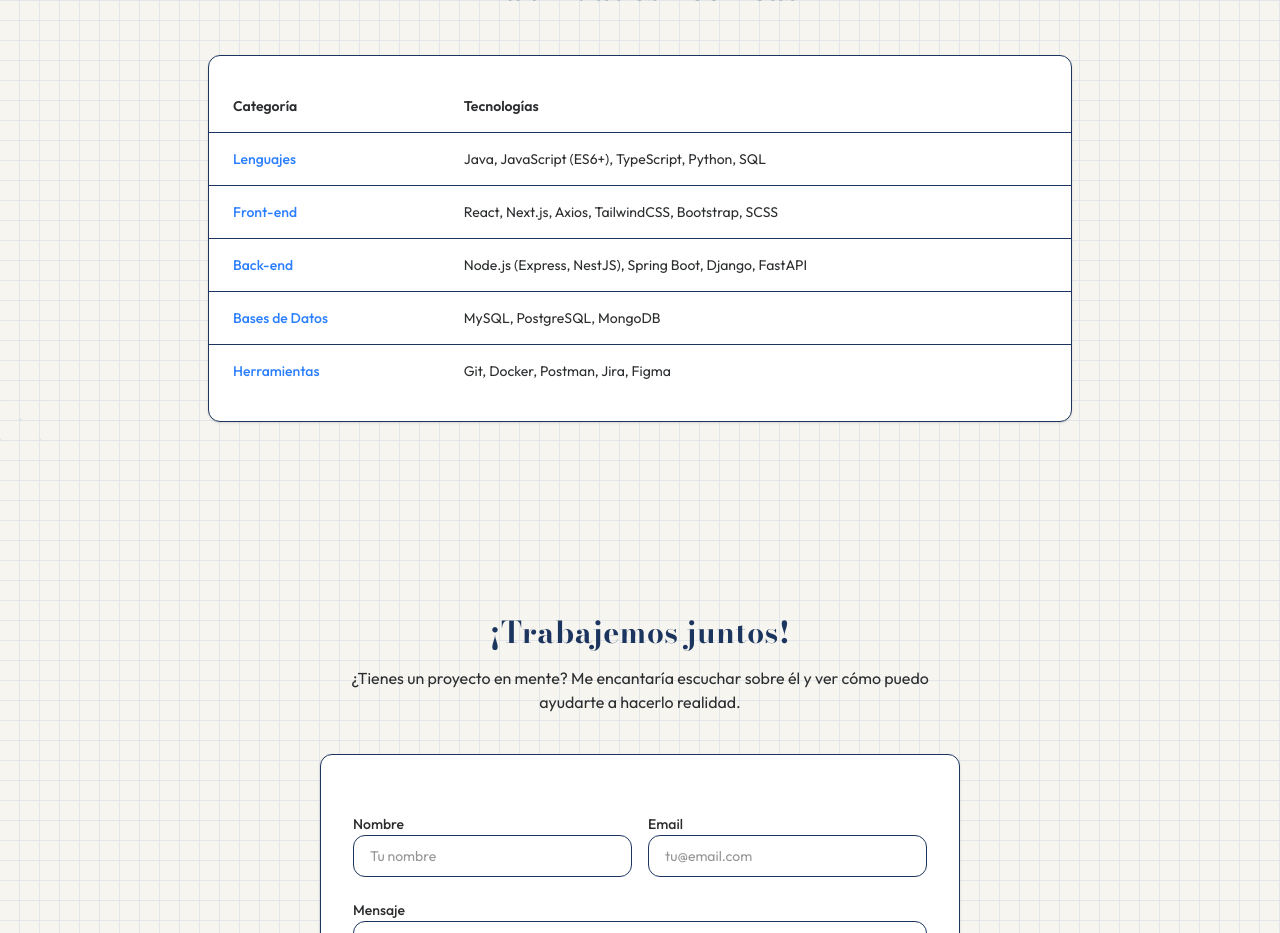
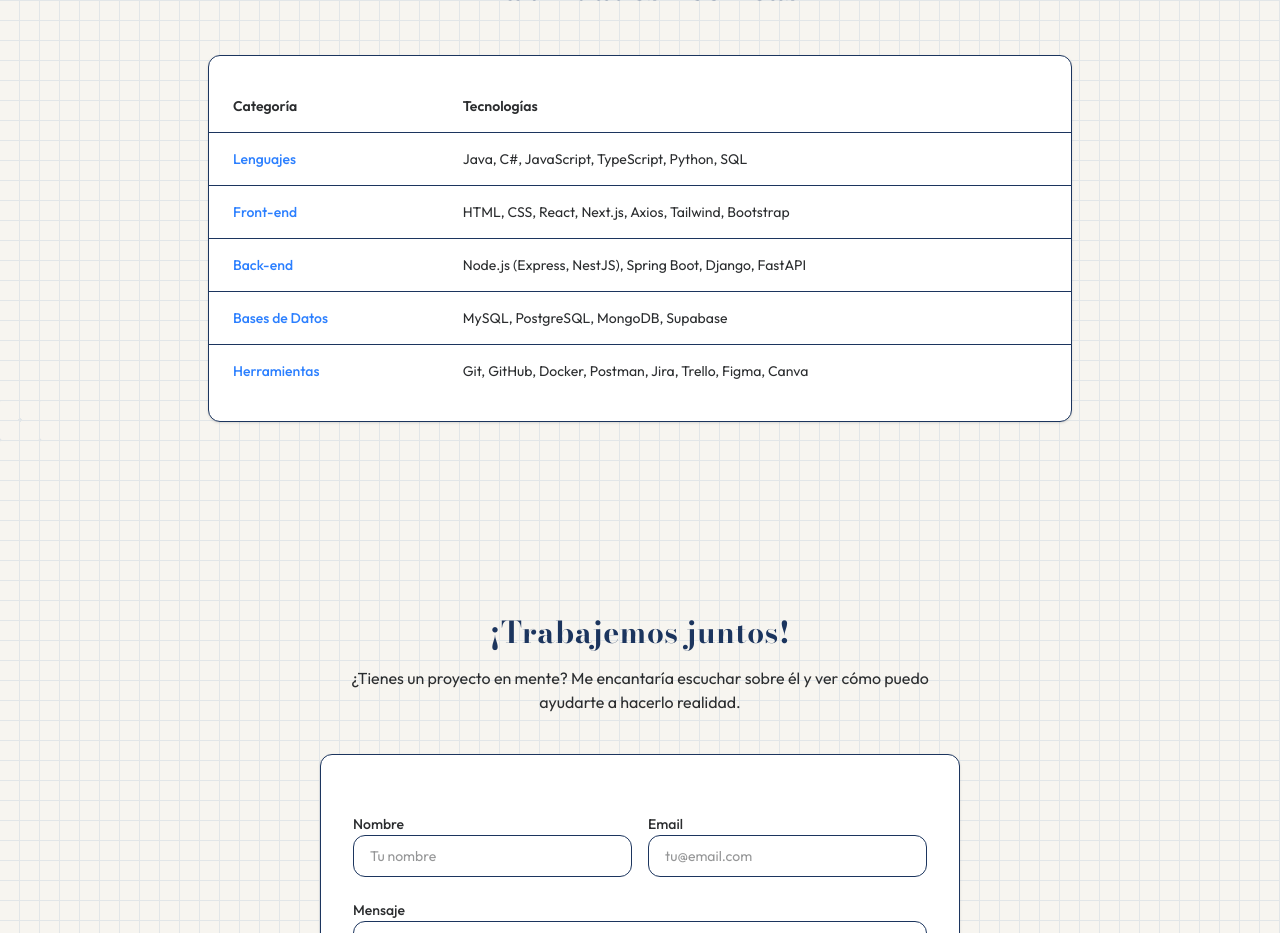
Before and after one commit to MatiasSaavedra7/portfolio-app, a Next.js app: page / in a window 1280 px wide. Shown: the part 5200-6133 px from the top of the page. Built offline with nearby package versions, Linux system fonts and the light colour scheme.

Commit message:
Actualizacion del CV, Skills y mejoras UI

```diff
--- a/src/components/navbar.tsx
+++ b/src/components/navbar.tsx
@@ -33,7 +33,7 @@ export default function Navbar() {
     <nav
       className={`fixed top-0 left-0 right-0 z-50 transition-all duration-300 ${
         scrolled
-          ? "mx-4 mt-3 rounded-2xl border border-border/50 bg-background/80 backdrop-blur-xl shadow-2xl"
+          ? "mx-4 mt-3 rounded-2xl border border-border/50 backdrop-blur-md shadow-2xl"
           : "bg-transparent"
       }`}
     >
--- a/src/data/skills.json
+++ b/src/data/skills.json
@@ -2,12 +2,12 @@
   {
     "categoryEs": "Lenguajes",
     "categoryEn": "Languages",
-    "tech": "Java, JavaScript (ES6+), TypeScript, Python, SQL"
+    "tech": "Java, C#, JavaScript, TypeScript, Python, SQL"
   },
   {
     "categoryEs": "Front-end",
     "categoryEn": "Front-end",
-    "tech": "React, Next.js, Axios, TailwindCSS, Bootstrap, SCSS"
+    "tech": "HTML, CSS, React, Next.js, Axios, Tailwind, Bootstrap"
   },
   {
     "categoryEs": "Back-end",
@@ -17,11 +17,11 @@
   {
     "categoryEs": "Bases de Datos",
     "categoryEn": "Databases",
-    "tech": "MySQL, PostgreSQL, MongoDB"
+    "tech": "MySQL, PostgreSQL, MongoDB, Supabase"
   },
   {
     "categoryEs": "Herramientas",
     "categoryEn": "Tools",
-    "tech": "Git, Docker, Postman, Jira, Figma"
+    "tech": "Git, GitHub, Docker, Postman, Jira, Trello, Figma, Canva"
   }
 ]
```
Also changed, not shown: 1 other file (tests, documents, lock files or other folders).
